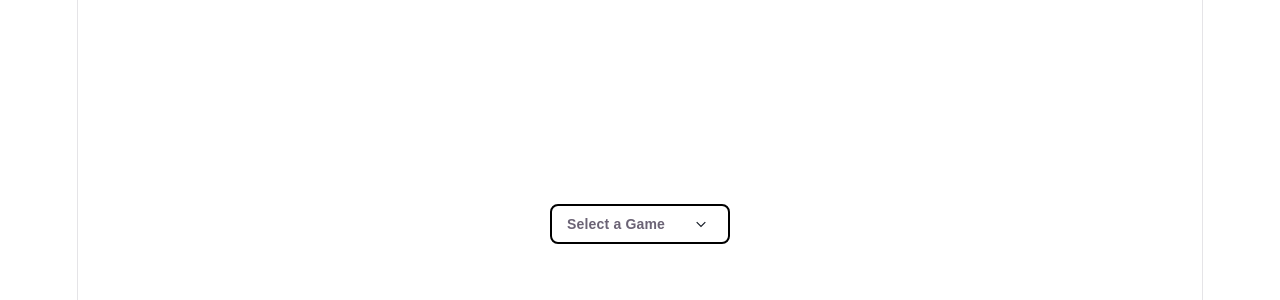
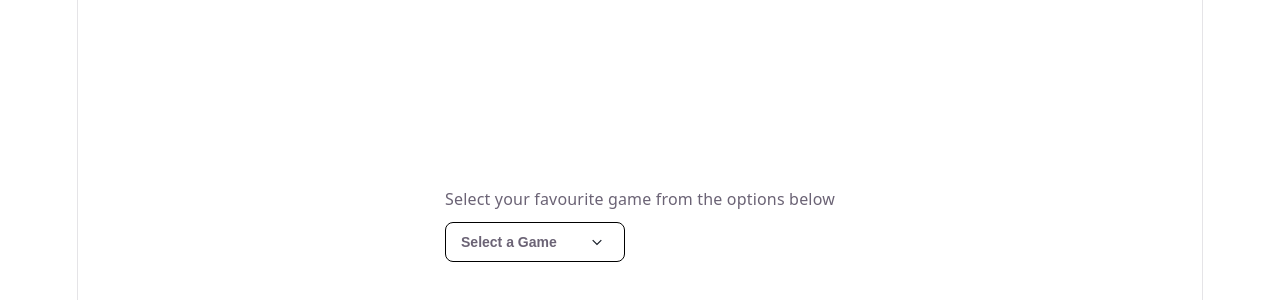
Before and after one commit to JorgeCamara/roadmapsh-frontend, a React (Vite) app in the folder Custom Dropdown/: page / in a window 1280 px wide. Shown: the part 176-476 px from the top of the page. Built offline with nearby package versions, Linux system fonts and the light colour scheme.

Commit message:
Accesibility improvements; Cleaning code

```diff
--- a/Custom Dropdown/src/components/custom-dropdown/dropdown/CustomDropdown.module.css
+++ b/Custom Dropdown/src/components/custom-dropdown/dropdown/CustomDropdown.module.css
@@ -7,8 +7,9 @@
     font-family: Arial, Helvetica, sans-serif;
 }
 
-.dropdownSelectorContainer{
+.dropdownSelector{
     display: flex;
+    padding: 5px 15px;
     align-items: center;
     align-self: center;
 
@@ -17,10 +18,15 @@
     height: 40px;
     padding: 5px 15px;
 
-    border: 2px solid black;
+    border: 1px solid black;
     cursor: pointer;
     border-radius: 8px;
     background-color: white;
+
+    color: inherit;
+    font: inherit;
+    text-align: inherit;
+    cursor: pointer;
 }
 
 .dropdownContent{
--- a/Custom Dropdown/src/components/custom-dropdown/dropdown/CustomDropdown.tsx
+++ b/Custom Dropdown/src/components/custom-dropdown/dropdown/CustomDropdown.tsx
@@ -2,36 +2,42 @@ import { useState } from "react";
 import DropdownOptionList from '@components/custom-dropdown/option-list/DropdownOptionList';
 import IconContainer from "@/containers/icon/IconContainer";
 import { ICON_SIZES, ICONS, getIconSize } from "@/containers/icon/Icon";
-import type { dropdownOptionIntf, CustomDropdownProps } from '@components/custom-dropdown/CustomDropdown.types';
+import type { DropdownOptionProps, CustomDropdownProps } from '@components/custom-dropdown/CustomDropdown.types';
 import DROPDOWN_CONSTANTS from '@components/custom-dropdown/dropdown/DropdownConstants';
 import styles from '@components/custom-dropdown/dropdown/CustomDropdown.module.css';
 
 function CustomDropdown (props: CustomDropdownProps) {
-    const { selectedOption } = props;
+    const { value, componentId, disabled } = props;
     const [isOpen, setIsOpen] = useState(false);
 
-    const onOptionSelection = (selectedOption: dropdownOptionIntf) => {
+    const onOptionSelection = (selectedOption: DropdownOptionProps) => {
         setIsOpen(false);
-        props.updateDropdownSelection?.(selectedOption);
+        props.onChange?.(selectedOption);
     };
     const stateIconName = isOpen ? ICONS.chevronUp : ICONS.chevronDown;
 
     return (
         <div className={styles.customDropdown}>
-            <span
-                className={styles.dropdownSelectorContainer}
-                onClick={() => setIsOpen(!isOpen)}
+            <button
+                disabled={disabled}
+                type="button"
+                aria-expanded={isOpen}
+                aria-haspopup="listbox"
+                aria-controls={componentId}
+                className={styles.dropdownSelector}
+                onClick={() => setIsOpen((current) => !current)}
             >
                 <span className={styles.dropdownContent}>
                     <span className={styles.dropdownLabel}>{props.placeholder || DROPDOWN_CONSTANTS.defaultPlaceholder}</span>
                     <IconContainer iconName={stateIconName} iconSize={getIconSize(ICON_SIZES.SMALL)}/>
                 </span>
-            </span>
+            </button>
             {isOpen &&
                 (<DropdownOptionList
-                    optionList={props.dropdownOptions ?? []}
+                    dropdownId={componentId}
+                    optionList={props.options ?? []}
                     onOptionSelected={onOptionSelection}
-                    selectedOption={selectedOption}
+                    selectedOption={value}
                     maxWidth={props.optionListMaxWidth}
                 />
                 )
--- a/Custom Dropdown/src/components/custom-dropdown/option-item/ListItem.tsx
+++ b/Custom Dropdown/src/components/custom-dropdown/option-item/ListItem.tsx
@@ -1,16 +1,10 @@
-import type { dropdownOptionIntf } from "@components/custom-dropdown/CustomDropdown.types";
+import type { ListItemProps } from "@components/custom-dropdown/CustomDropdown.types";
 import IconContainer from '@containers/icon/IconContainer';
 import { ICONS, getIconSize, ICON_SIZES } from '@containers/icon/Icon';
 import styles from '@components/custom-dropdown/option-item/ListItem.module.css';
 
-interface ListItemIntf {
-    option: dropdownOptionIntf,
-    onItemClicked: (option: dropdownOptionIntf) => void,
-    isSelected?: boolean,
-}
-
-function ListItem (props: ListItemIntf) {
-    const { option, onItemClicked, isSelected } = props;
+function ListItem (props: ListItemProps) {
+    const { option, onSelect, isSelected } = props;
     const itemStyles = [
         styles.listItem,
         isSelected ? styles.itemSelected : undefined,
@@ -21,7 +15,9 @@ function ListItem (props: ListItemIntf) {
     return (
         <li
             key={option.key}
-            onClick={() => onItemClicked(option)}
+            role="option"
+            aria-selected={isSelected}
+            onClick={() => onSelect(option)}
             className={itemStyles}
         >
             <span className={styles.listItemContent}>
--- a/Custom Dropdown/src/components/custom-dropdown/option-list/DropdownOptionList.module.css
+++ b/Custom Dropdown/src/components/custom-dropdown/option-list/DropdownOptionList.module.css
@@ -8,8 +8,8 @@
     min-width: 100%;
     box-sizing: border-box;
 
-    border: 2px solid black;
-    border-radius: 16px;
+    border: 1px solid black;
+    border-radius: 10px;
     margin-top: 6px;
     background-color: white;
 }
@@ -27,6 +27,6 @@
     list-style-type: none;
 
     > li:not(:last-child){
-        border-bottom: 2px solid black;
+        border-bottom: 1px solid black;
     }
 }
--- a/Custom Dropdown/src/components/custom-dropdown/option-list/DropdownOptionList.tsx
+++ b/Custom Dropdown/src/components/custom-dropdown/option-list/DropdownOptionList.tsx
@@ -1,26 +1,27 @@
-import type { DropdownOptionListIntf, dropdownOptionIntf } from "@components/custom-dropdown/CustomDropdown.types";
-import ListItem from '@/components/custom-dropdown/option-item/ListItem';
+import type { DropdownOptionListProps, DropdownOptionProps } from "@components/custom-dropdown/CustomDropdown.types";
+import ListItem from '@/components/custom-dropdown/option-item/ListItem.tsx';
 import styles from '@components/custom-dropdown/option-list/DropdownOptionList.module.css';
 
-function DropdownOptionList (props: DropdownOptionListIntf) {
-    const { optionList, selectedOption } = props;
-    const onItemClick = (option: dropdownOptionIntf) => {
-        return props.onOptionSelected(option);
-    }
+function DropdownOptionList (props: DropdownOptionListProps) {
+    const { optionList, selectedOption, dropdownId } = props;
 
     return (
         <div
             className={styles.optionListContainer}
             style={{ maxWidth: props.maxWidth }}
         >
-            <ul className={styles.optionListContent}>
-                {(optionList || []).map((item: dropdownOptionIntf) => {
+            <ul
+                id={dropdownId}
+                role="listbox"
+                className={styles.optionListContent}
+            >
+                {(optionList || []).map((item: DropdownOptionProps) => {
                     return (
                         <ListItem
                             key={item.key}
                             option={item}
-                            onItemClicked={(clickedOption: dropdownOptionIntf) => onItemClick(clickedOption)}
-                            isSelected={selectedOption && selectedOption.key === item.key}
+                            onSelect={props.onOptionSelected}
+                            isSelected={selectedOption?.key === item.key || false}
                         />
                     )
                 }
--- a/Custom Dropdown/src/containers/dropdown/DropdownConstants.ts
+++ b/Custom Dropdown/src/containers/dropdown/DropdownConstants.ts
@@ -28,5 +28,8 @@ const SELECT_GAME_OPTIONS = [
 
 export const DROPDOWN_CONSTANTS = {
     initialOptions: SELECT_GAME_OPTIONS,
-    defaultPlaceholder: "Select a Game",
+    defaultPlaceholder: 'Select a Game',
 } as const;
+
+export const DROPDOWN_ID = 'game_selector';
+export const DROPDOWN_LABEL = 'Select your favourite game from the options below';
--- /dev/null
+++ b/Custom Dropdown/src/containers/dropdown/DropdownSelector.module.css
@@ -0,0 +1,6 @@
+.dropdownLabel{
+    display: flex;
+    width: 100%;
+    font-size: 16px;
+    margin-bottom: 10px;
+}
--- a/Custom Dropdown/src/containers/dropdown/DropdownSelector.tsx
+++ b/Custom Dropdown/src/containers/dropdown/DropdownSelector.tsx
@@ -1,12 +1,13 @@
 import { useState } from 'react'
 import CustomDropdown from "@components/custom-dropdown/dropdown/CustomDropdown";
-import type { dropdownOptionIntf } from "@components/custom-dropdown/CustomDropdown.types";
-import { DROPDOWN_CONSTANTS } from '@containers/dropdown/DropdownConstants';
+import type { DropdownOptionProps } from "@components/custom-dropdown/CustomDropdown.types";
+import { DROPDOWN_CONSTANTS, DROPDOWN_ID, DROPDOWN_LABEL } from '@containers/dropdown/DropdownConstants';
+import styles from '@containers/dropdown/DropdownSelector.module.css';
 
 function DropdownSelector () {
-    const [selectedGame, setSelectedGame] = useState<undefined | dropdownOptionIntf>(undefined);
+    const [selectedGame, setSelectedGame] = useState<null | DropdownOptionProps>(null);
 
-    const updateDropdownSelection = (selectedOption: dropdownOptionIntf) => {
+    const updateDropdownSelection = (selectedOption: DropdownOptionProps) => {
       setSelectedGame(selectedOption);
     }
 
@@ -19,11 +20,13 @@ function DropdownSelector () {
     return (
     <>
       <section>
+        <span className={styles.dropdownLabel}>{DROPDOWN_LABEL}</span>
         <CustomDropdown
+          componentId={DROPDOWN_ID}
           placeholder={getPlaceholderValue()}
-          dropdownOptions={dropdownOptions}
-          updateDropdownSelection={updateDropdownSelection}
-          selectedOption={selectedGame}
+          options={dropdownOptions}
+          onChange={updateDropdownSelection}
+          value={selectedGame}
         />
       </section>
     </>
--- a/Custom Dropdown/src/containers/icon/IconContainer.tsx
+++ b/Custom Dropdown/src/containers/icon/IconContainer.tsx
@@ -4,7 +4,7 @@ import {
     type IconName,
 } from '@containers/icon/Icon';
 
-interface IconContainerPropsIntf
+interface IconContainerPropsProps
   extends Omit<ComponentPropsWithoutRef<'img'>, 'src' | 'alt'> {
   iconName: IconName,
   iconSize?: number,
@@ -15,7 +15,7 @@ function IconContainer ({
     iconName,
     iconSize,
     ...imageProps
-}: IconContainerPropsIntf) {
+}: IconContainerPropsProps) {
     const iconSource = getIconSource(iconName);
     return (
         <img
```
Also changed, not shown: Custom Dropdown/src/components/custom-dropdown/CustomDropdown.types.ts (+17 -8 lines).
